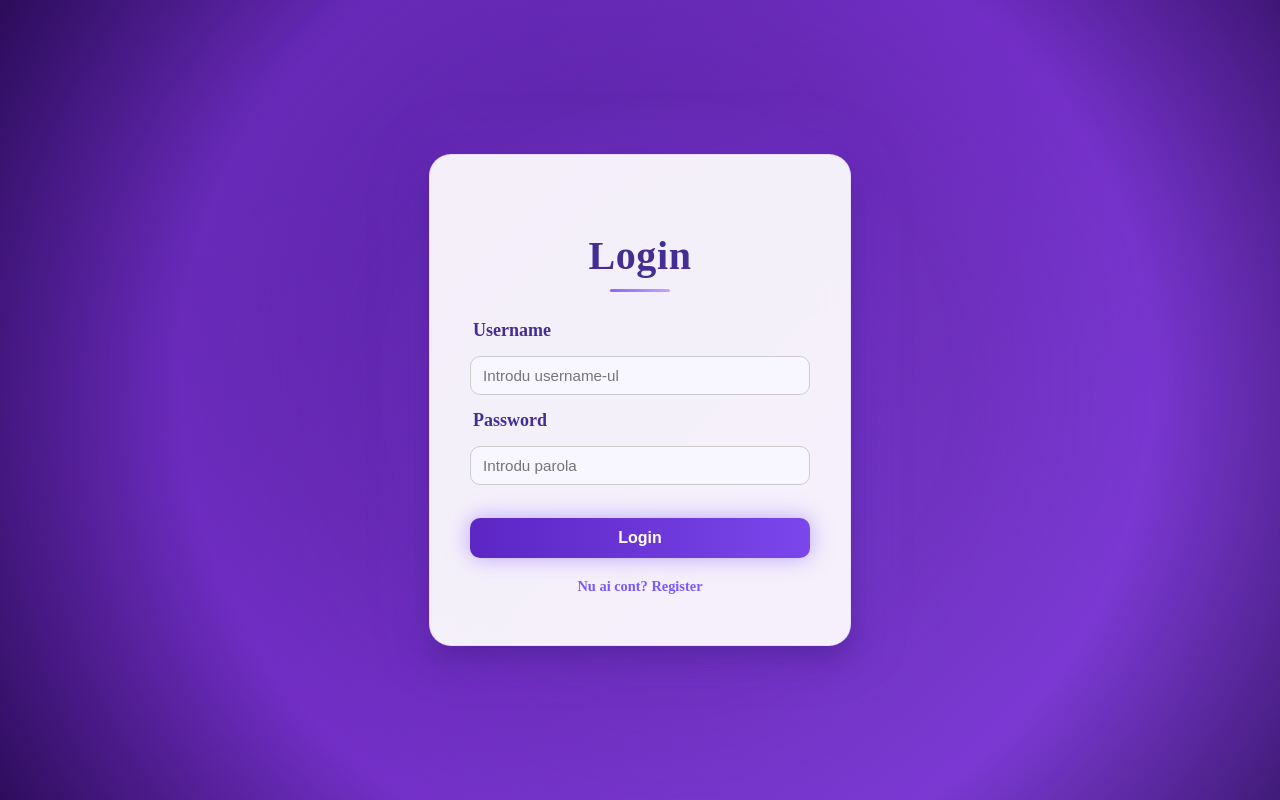
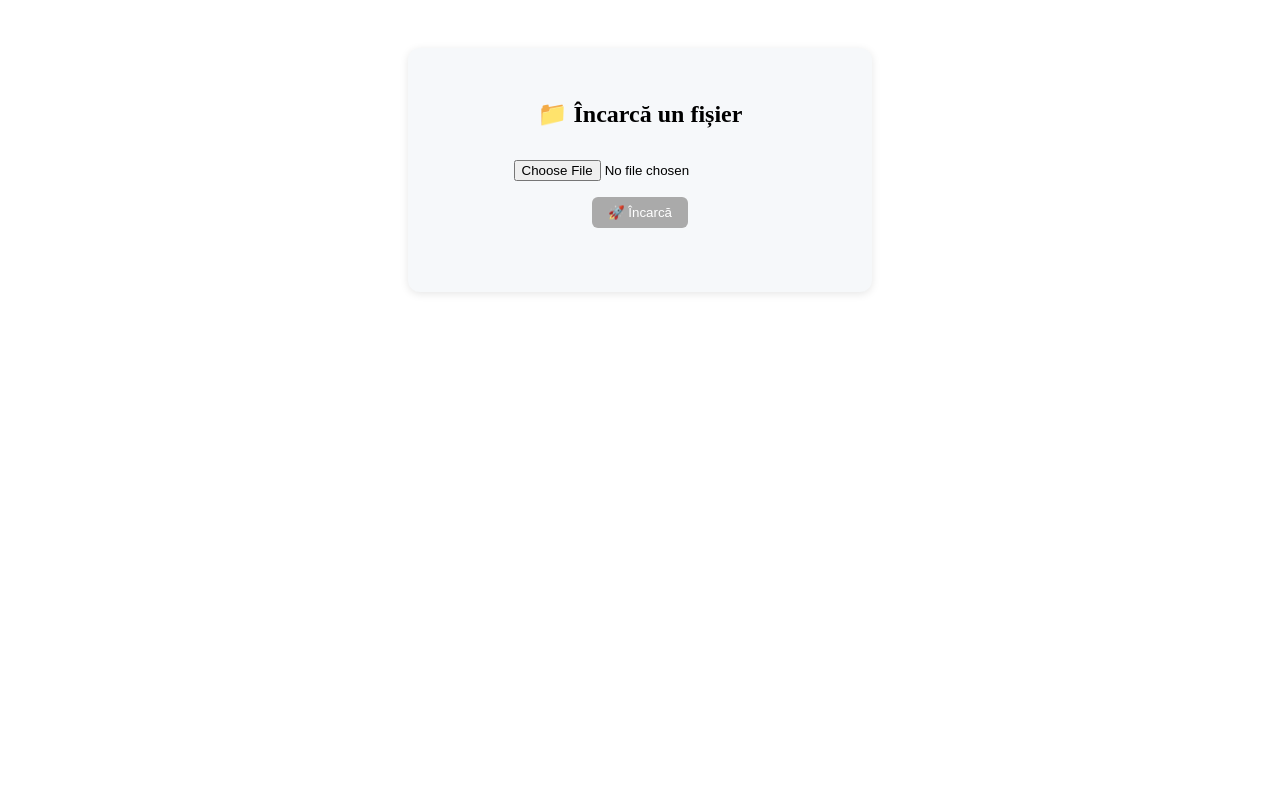
Before and after one commit to AndreiDogarel/Smarthack-Front, an Angular app in the folder smarthack-web/: page /upload-file in a window 1280 px wide. Before the commit this address led to /login. Built offline with nearby package versions, Linux system fonts and the light colour scheme.

Commit message:
added route for upload

```diff
--- a/smarthack-web/src/app/app.routes.ts
+++ b/smarthack-web/src/app/app.routes.ts
@@ -3,6 +3,7 @@ import { canActivateAuth } from './core/auth.guard';
 import { canMatchPublic } from './core/public.guard';
 import { QuizComponent } from './pages/quiz/quiz.component';
 import { ProfesorQuiz } from './pages/profesor-quiz/profesor-quiz';
+import { FileUploadComponent } from './pages/upload-file/upload-file';
 
 export const appRoutes: Routes = [
   { path: '', loadComponent: () => import('./pages/home/home.component').then(m => m.HomeComponent), canActivate: [canActivateAuth] },
@@ -10,6 +11,7 @@ export const appRoutes: Routes = [
   { path: 'register', loadComponent: () => import('./pages/register/register.component').then(m => m.RegisterComponent), canMatch: [canMatchPublic] },
   { path: 'quiz', component: QuizComponent },
   {path: 'professor-dashboard', component: ProfesorQuiz},
+  {path: 'upload-file', component: FileUploadComponent},
   { path: 'about_app',  loadComponent: () => import('./pages/about_app/about.component').then(m => m.AboutComponent)},
   { path: '**', redirectTo: '' },
 ];
--- /dev/null
+++ b/smarthack-web/src/app/core/file-upload.service.ts
@@ -0,0 +1,23 @@
+import { Injectable } from '@angular/core';
+import { HttpClient, HttpEvent, HttpRequest } from '@angular/common/http';
+import { Observable } from 'rxjs';
+import { environment } from '../../environments/environment';
+
+@Injectable({ providedIn: 'root' })
+export class FileUploadService {
+  private apiUrl = `${environment.apiBase}/materials/upload`;
+
+  constructor(private http: HttpClient) {}
+
+  uploadFile(file: File): Observable<HttpEvent<any>> {
+    const formData = new FormData();
+    formData.append('file', file);
+
+    const req = new HttpRequest('POST', this.apiUrl, formData, {
+      reportProgress: true,
+      responseType: 'text'
+    });
+
+    return this.http.request(req);
+  }
+}
--- a/smarthack-web/src/app/pages/home/home.component.html
+++ b/smarthack-web/src/app/pages/home/home.component.html
@@ -36,6 +36,7 @@
   </div>
 
   <div class="actions">
+    <button (click)="goToMaterials()">🎯 Incarca material pentru idk</button>
     <button (click)="goToQuiz()">🎯 Adauga intrebari pentru quizuri</button>
     <button (click)="logout()">🚪 Logout</button>
   </div>
--- a/smarthack-web/src/app/pages/home/home.component.ts
+++ b/smarthack-web/src/app/pages/home/home.component.ts
@@ -43,6 +43,10 @@ export class HomeComponent {
     if (isPlatformBrowser(this.pid)) location.href = '/login';
   }
 
+  goToMaterials() {
+    this.router.navigate(['/upload-file']);
+  }
+
   goToQuiz() {
     if (this.isProfessor()) {
       this.router.navigate(['/professor-dashboard']);
--- a/smarthack-web/src/app/pages/register/register.component.html
+++ b/smarthack-web/src/app/pages/register/register.component.html
@@ -20,7 +20,7 @@
 
     <label class="etichete" for="role">Role</label>
     <select id="role" formControlName="role">
-      <option value="ADMIN">ADMIN</option>
+      <!-- <option value="ADMIN">ADMIN</option> -->
       <option value="STUDENT">STUDENT</option>
       <option value="PROFESOR">PROFESOR</option>
     </select>
--- /dev/null
+++ b/smarthack-web/src/app/pages/upload-file/upload-file.css
@@ -0,0 +1,44 @@
+.upload-container {
+    display: flex;
+    flex-direction: column;
+    align-items: center;
+    background: #f6f8fa;
+    border-radius: 12px;
+    padding: 2rem;
+    max-width: 400px;
+    margin: 3rem auto;
+    box-shadow: 0 2px 8px rgba(0, 0, 0, 0.1);
+  }
+
+  h2 {
+    margin-bottom: 1rem;
+  }
+
+  input[type="file"] {
+    margin: 1rem 0;
+  }
+
+  button {
+    background: #007bff;
+    color: white;
+    border: none;
+    padding: 0.5rem 1rem;
+    border-radius: 6px;
+    cursor: pointer;
+  }
+
+  button:disabled {
+    background: #aaa;
+    cursor: not-allowed;
+  }
+
+  progress {
+    width: 100%;
+    height: 12px;
+    border-radius: 6px;
+  }
+
+  .message {
+    margin-top: 1rem;
+    font-weight: 500;
+  }
--- /dev/null
+++ b/smarthack-web/src/app/pages/upload-file/upload-file.html
@@ -0,0 +1,14 @@
+<div class="upload-container">
+    <h2>📁 Încarcă un fișier</h2>
+
+    <input type="file" (change)="onFileSelected($event)" />
+
+    <button (click)="onUpload()" [disabled]="!selectedFile">🚀 Încarcă</button>
+
+    <div *ngIf="uploadProgress > 0">
+      <p>Progres: {{ uploadProgress }}%</p>
+      <progress [value]="uploadProgress" max="100"></progress>
+    </div>
+
+    <p class="message">{{ message }}</p>
+  </div>
--- /dev/null
+++ b/smarthack-web/src/app/pages/upload-file/upload-file.ts
@@ -0,0 +1,48 @@
+import { Component } from '@angular/core';
+import { CommonModule } from '@angular/common';
+import { HttpEventType } from '@angular/common/http';
+import { FileUploadService } from '../../core/file-upload.service';
+
+@Component({
+  selector: 'app-file-upload',
+  standalone: true,
+  imports: [CommonModule],
+  templateUrl: './upload-file.html',
+  styleUrls: ['./upload-file.css']
+})
+export class FileUploadComponent {
+  selectedFile: File | null = null;
+  uploadProgress: number = 0;
+  message: string = '';
+
+  constructor(private uploadService: FileUploadService) {}
+
+  onFileSelected(event: any) {
+    this.selectedFile = event.target.files[0];
+    this.message = '';
+  }
+
+  onUpload() {
+    if (!this.selectedFile) {
+      this.message = '❗ Te rog selectează un fișier mai întâi.';
+      return;
+    }
+
+    this.uploadService.uploadFile(this.selectedFile).subscribe({
+      next: (event) => {
+        if (event.type === HttpEventType.UploadProgress && event.total) {
+          this.uploadProgress = Math.round((100 * event.loaded) / event.total);
+        } else if (event.type === HttpEventType.Response) {
+          this.message = '✅ ' + event.body;
+          this.uploadProgress = 0;
+          this.selectedFile = null;
+        }
+      },
+      error: (err) => {
+        console.error(err);
+        this.message = '❌ Eroare la upload!';
+        this.uploadProgress = 0;
+      }
+    });
+  }
+}
```
Also changed, not shown: 1 other file (tests, documents, lock files or other folders).
